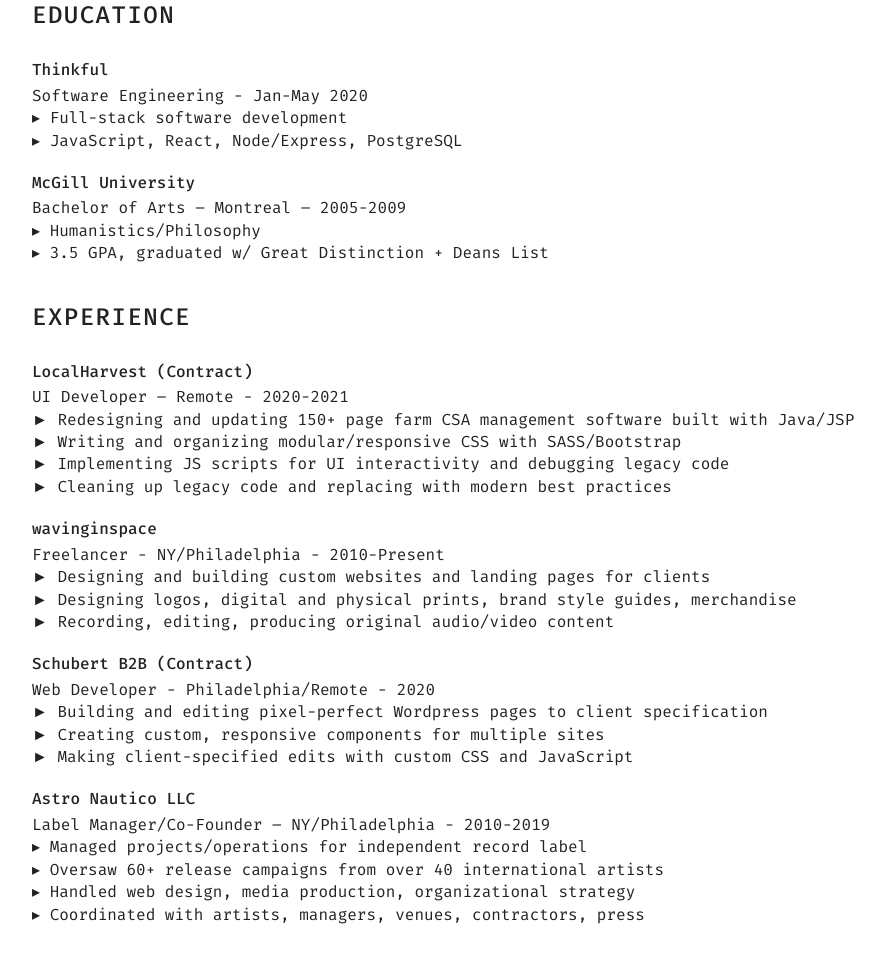
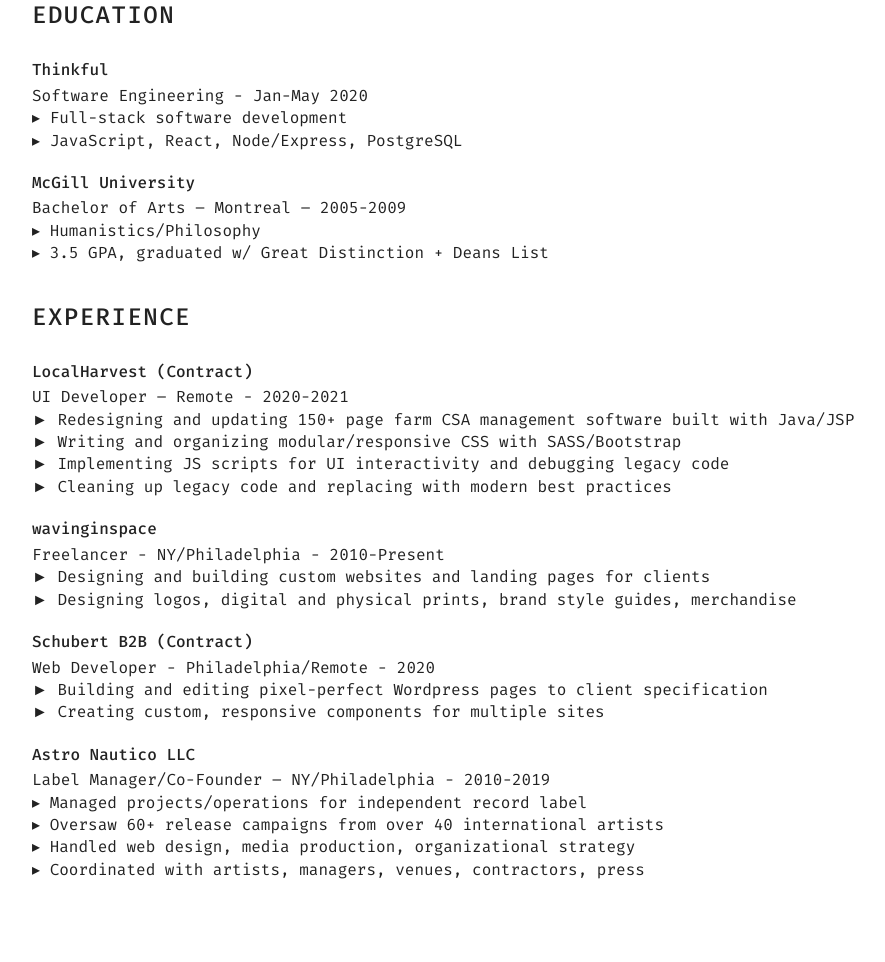
Before and after one commit to wavinginspace/portfolio, a website built with Parcel: page resume.html in a window 1280 px wide. Shown: the part 1609-2571 px from the top of the page, without its empty margins (113-998 px from the left). Built offline with nearby package versions, Linux system fonts and the light colour scheme.

Commit message:
resume edit

```diff
--- a/resume.html
+++ b/resume.html
@@ -313,9 +313,6 @@
               <p class="resume-paragraph">
                 ► Designing logos, digital and physical prints, brand style guides, merchandise
               </p>
-              <p>
-                ► Recording, editing, producing original audio/video content
-              </p>
             </div>
 
             <div class="job-description">
@@ -330,9 +327,6 @@
               </p>
               <p class="resume-paragraph">
                 ► Creating custom, responsive components for multiple sites
-              </p>
-              <p>
-                ► Making client-specified edits with custom CSS and JavaScript
               </p>
             </div>
 
```
